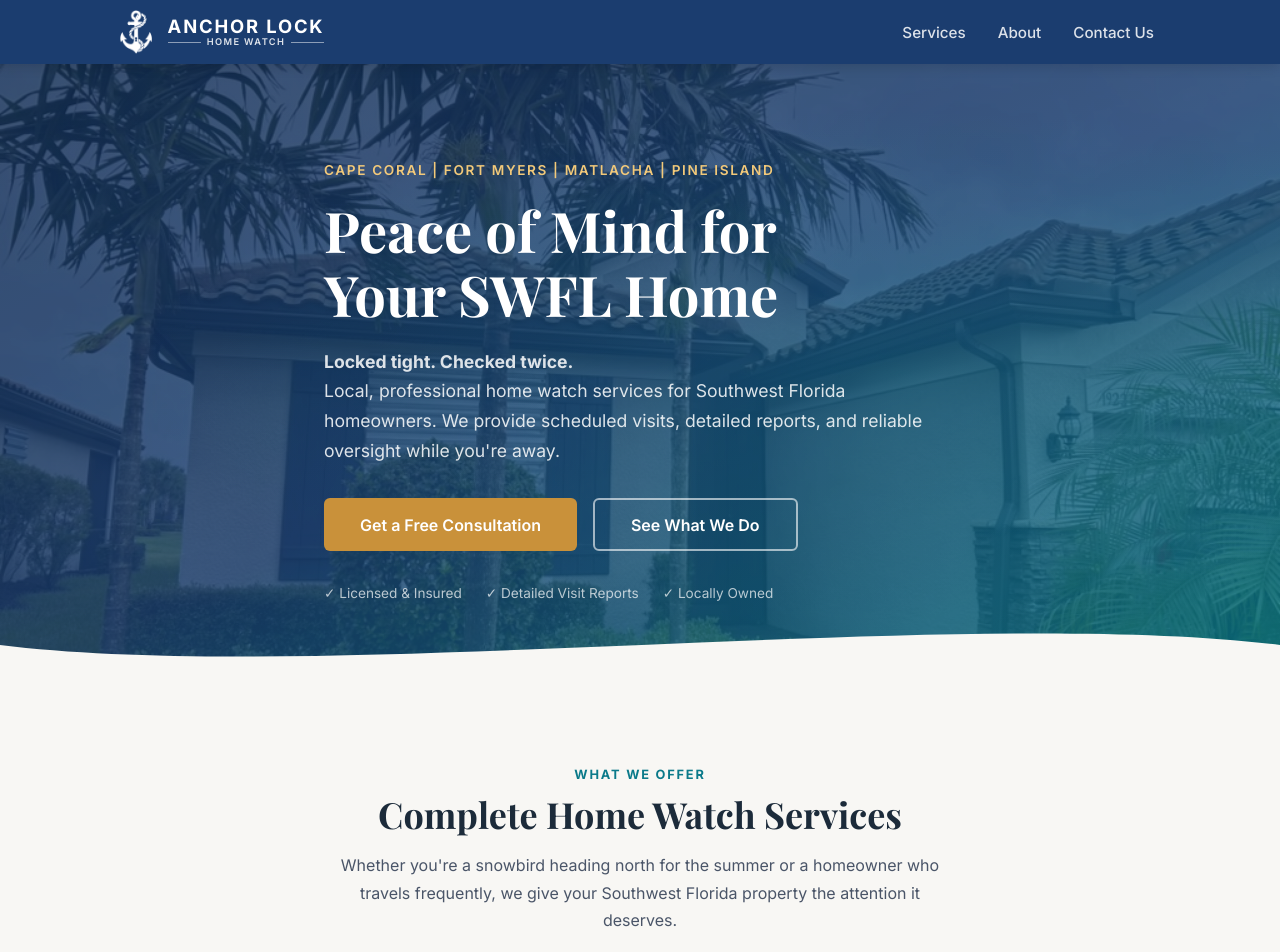
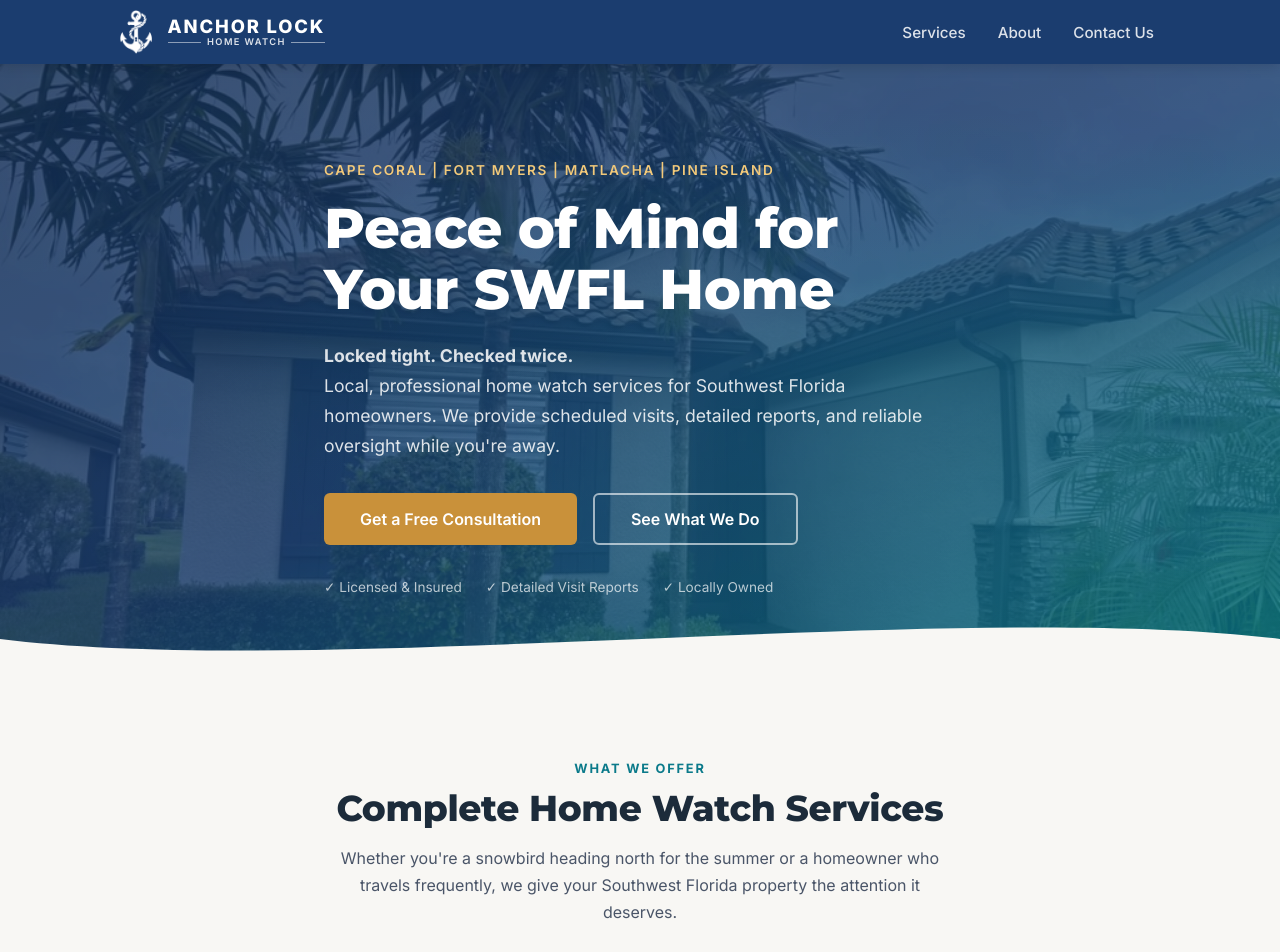
Before and after one commit to CoastalMetrics/anchor-lock-home-watch-website, a SvelteKit app: page / in a window 1280 px wide. Shown: the top 952 px of the page. Built offline with nearby package versions, Linux system fonts and the light colour scheme.

Commit message:
Update fonts to be a bit more similar to the logo

```diff
--- a/src/routes/(policy)/+layout.svelte
+++ b/src/routes/(policy)/+layout.svelte
@@ -63,6 +63,8 @@
 	:global(.policy-main h1) {
 		font-family: var(--font-heading);
 		font-size: 2.25rem;
+		font-weight: 800;
+		letter-spacing: -0.01em;
 		color: var(--navy);
 		margin-bottom: 0.5rem;
 	}
@@ -74,6 +76,7 @@
 	:global(.policy-main h2) {
 		font-family: var(--font-heading);
 		font-size: 1.35rem;
+		font-weight: 700;
 		color: var(--navy);
 		margin: 1.75rem 0 0.5rem;
 	}
--- a/src/routes/+layout.svelte
+++ b/src/routes/+layout.svelte
@@ -12,7 +12,7 @@
 	<meta name="description" content="Anchor Lock Home Watch — professional home watch services in Cape Coral & Fort Myers, FL." />
 	<link rel="preconnect" href="https://fonts.googleapis.com" />
 	<link rel="preconnect" href="https://fonts.gstatic.com" crossorigin="anonymous" />
-	<link href="https://fonts.googleapis.com/css2?family=Inter:wght@400;500;600;700&family=Playfair+Display:wght@600;700&display=swap" rel="stylesheet" />
+	<link href="https://fonts.googleapis.com/css2?family=Inter:wght@400;500;600;700;800&family=Montserrat:wght@700;800&display=swap" rel="stylesheet" />
 </svelte:head>
 
 {@render children()}
@@ -38,7 +38,7 @@
 		--border:    #E2E8F0;
 
 		--font-body:    'Inter', system-ui, sans-serif;
-		--font-heading: 'Playfair Display', Georgia, serif;
+		--font-heading: 'Montserrat', 'Inter', system-ui, sans-serif;
 	}
 
 	:global(html) {
--- a/src/routes/+page.svelte
+++ b/src/routes/+page.svelte
@@ -541,7 +541,9 @@
 	.hero-headline {
 		font-family: var(--font-heading);
 		font-size: clamp(2.2rem, 5vw, 3.5rem);
-		line-height: 1.15;
+		font-weight: 800;
+		line-height: 1.1;
+		letter-spacing: -0.01em;
 		margin-bottom: 1.25rem;
 	}
 	.hero-sub {
@@ -591,9 +593,11 @@
 	.section-title {
 		font-family: var(--font-heading);
 		font-size: clamp(1.6rem, 3vw, 2.25rem);
+		font-weight: 800;
 		color: var(--dark);
 		margin-bottom: 1rem;
-		line-height: 1.2;
+		line-height: 1.15;
+		letter-spacing: -0.01em;
 	}
 	.section-desc {
 		color: var(--mid);
@@ -722,10 +726,11 @@
 	.features-heading {
 		font-family: var(--font-heading);
 		font-size: 1.6rem;
-		font-weight: 700;
+		font-weight: 800;
 		color: var(--navy);
 		text-align: center;
 		margin-bottom: 2rem;
+		letter-spacing: -0.01em;
 	}
 	.features-grid {
 		display: grid;
@@ -740,7 +745,7 @@
 		display: block;
 		font-family: var(--font-heading);
 		font-size: 1.1rem;
-		font-weight: 700;
+		font-weight: 800;
 		color: var(--navy);
 		margin-bottom: 0.5rem;
 	}
```
